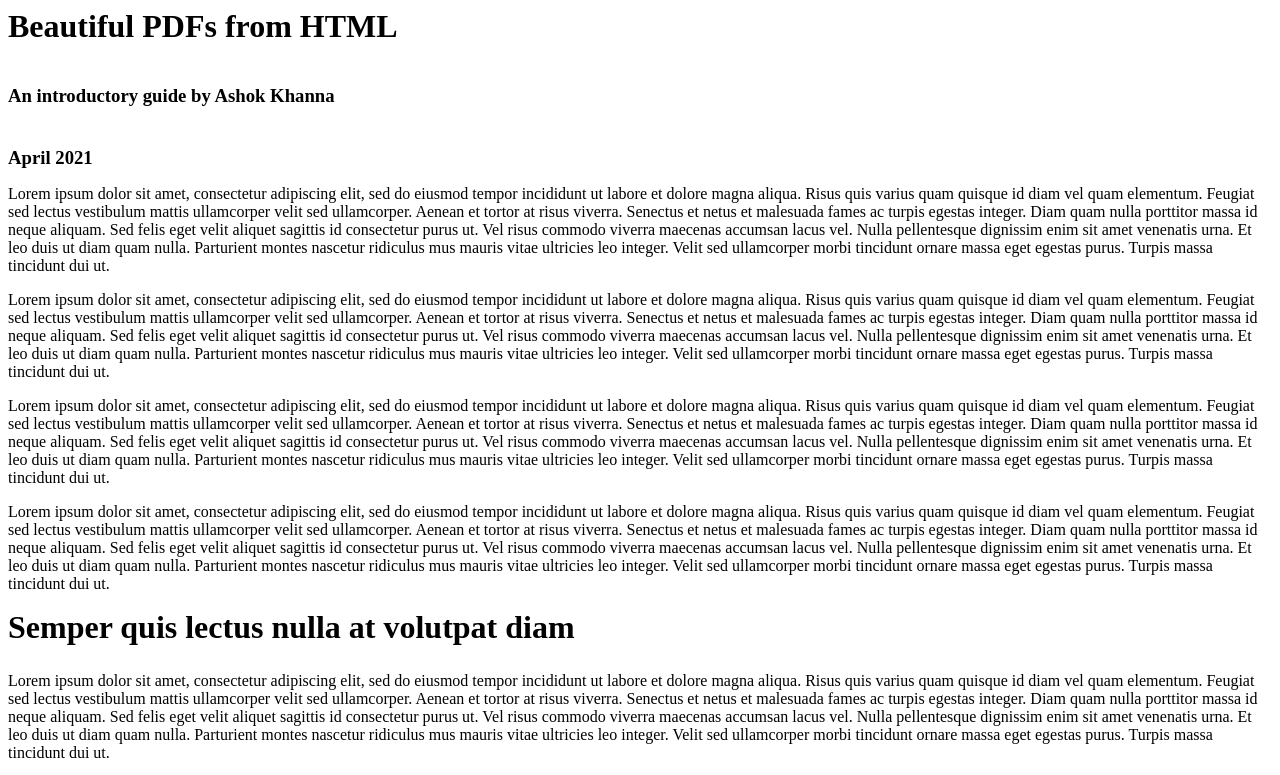
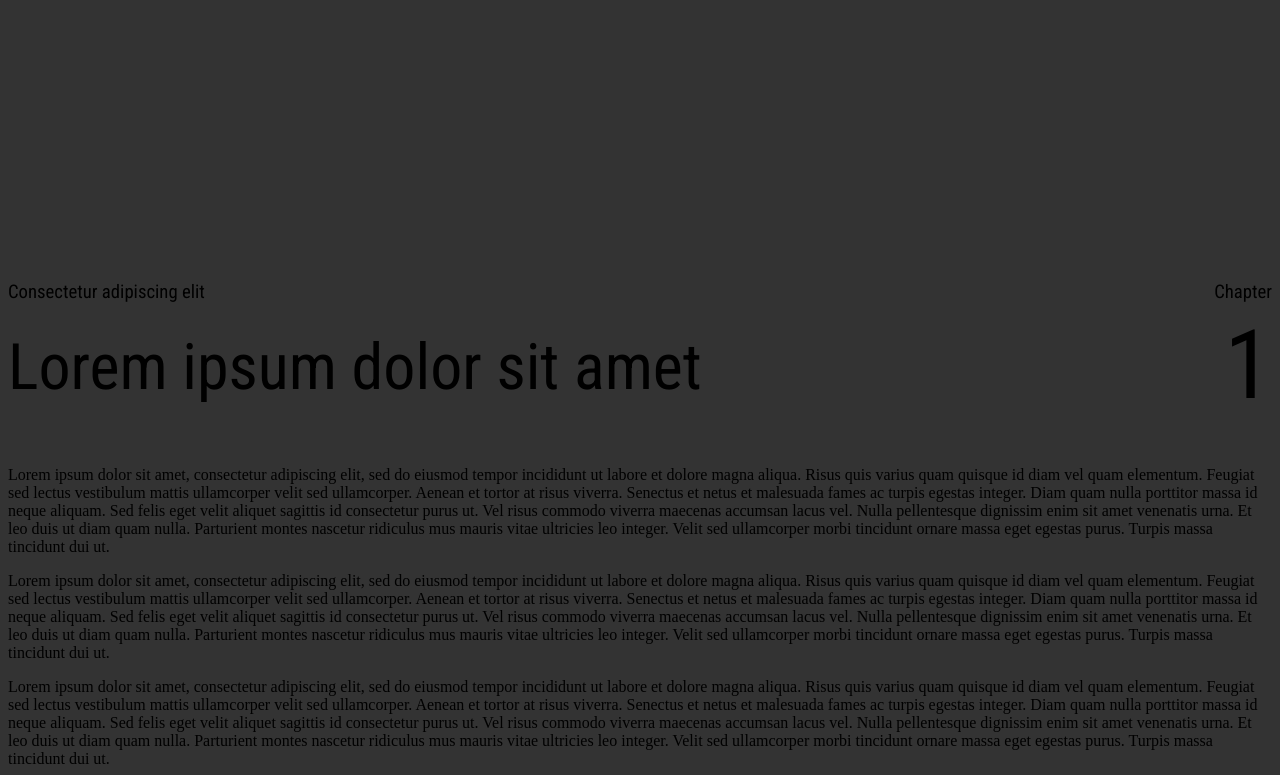
Before and after one commit to huytd/book-builder, a website: page templates/page.html in a window 1280 px wide. Shown: the top 775 px of the page. Drawn offline with Linux system fonts and the light colour scheme.

Commit message:
Finished the layout template

```diff
--- a/templates/page-left.html
+++ b/templates/page.html
@@ -7,12 +7,20 @@
         <link href="interface.css" rel="stylesheet">
         <link href="style.css" rel="stylesheet">
         <script src="https://unpkg.com/pagedjs/dist/paged.polyfill.js"></script>
+        <link rel="preconnect" href="https://fonts.googleapis.com">
+        <link rel="preconnect" href="https://fonts.gstatic.com" crossorigin>
+        <link href="https://fonts.googleapis.com/css2?family=Courier+Prime:wght@400;700&family=Crimson+Pro:ital,wght@0,400;0,600;0,800;1,400;1,600;1,800&family=Roboto+Condensed:ital,wght@0,400;0,700;1,400;1,700&display=swap" rel="stylesheet">
     </head>
     <body>
-        <div class="cover-page">
-            <h1>Beautiful PDFs from HTML</h1>
-            <h3>An introductory guide by Ashok Khanna</h3>
-            <h3>April 2021</h3>
+        <div class="chapter-cover">
+            <div class="chapter-name">
+                <h3 class="no-break">Consectetur adipiscing elit</h3>
+                <h1 class="no-break">Lorem ipsum dolor sit amet</h1>
+            </div>
+            <div class="chapter-number">
+                <h3 class="no-break">Chapter</h3>
+                <h1 class="no-break">1</h1>
+            </div>
         </div>
 
         <p>Lorem ipsum dolor sit amet, consectetur adipiscing elit, sed do eiusmod tempor incididunt ut labore et dolore magna aliqua. Risus quis varius quam quisque id diam vel quam elementum. Feugiat sed lectus vestibulum mattis ullamcorper velit sed ullamcorper. Aenean et tortor at risus viverra. Senectus et netus et malesuada fames ac turpis egestas integer. Diam quam nulla porttitor massa id neque aliquam. Sed felis eget velit aliquet sagittis id consectetur purus ut. Vel risus commodo viverra maecenas accumsan lacus vel. Nulla pellentesque dignissim enim sit amet venenatis urna. Et leo duis ut diam quam nulla. Parturient montes nascetur ridiculus mus mauris vitae ultricies leo integer. Velit sed ullamcorper morbi tincidunt ornare massa eget egestas purus. Turpis massa tincidunt dui ut.</p>
--- a/templates/style.css
+++ b/templates/style.css
@@ -1,35 +1,80 @@
+:root {
+    --font-heading: 'Roboto Condensed', sans-serif;
+    --font-mono: 'Courier Prime', monospace;
+    --font-body: 'Crimson Pro', serif;
+    --font-size-base: 19px;
+    --font-size-small: 16px;
+}
+
+body {
+    background: #333;
+}
+
+h1, h2, h3 {
+    font-family: var(--font-heading);
+    line-height: 2.5rem;
+    font-weight: normal;
+}
+
+code, pre {
+    font-family: var(--font-mono);
+}
+
 @page {
-    size: A5;
-    margin: 0.5in;
+    size: executive;
+    margin: 0.825in 0.625in 0.75in;
     text-align: justify;
-    font-family: 'Iowan Old Style', serif;
+    font-family: var(--font-body);
+    font-size: var(--font-size-base);
+    line-height: 1.25em;
+    background: #FFF;
 }
 
 @page:left {
-    margin-left: 0.5in;
-    margin-right: 1.25in;
+    @top-left {
+        font-family: var(--font-heading);
+        font-size: var(--font-size-small);
+        content: counter(page);
+        margin-top: 1.25em;
+    }
 }
 
 @page:right {
-    margin-right: 0.5in;
-    margin-left: 1.25in;
+    @top-right {
+        font-family: var(--font-heading);
+        font-size: var(--font-size-small);
+        content: counter(page);
+        margin-top: 1.25em;
+    }
 }
 
-.cover-page { page: cover-page; }
-@page cover-page {
-  background-color: #347DBD;
-  color: white;
-  @top-right { content: none; }
-  @bottom-left { content: none; }
-  @bottom-right { content: none; }
+.chapter-cover {
+    height: 50%;
+    display: flex;
+    margin-top: 20%;
+}
+
+.chapter-cover .chapter-name {
+    flex: 1;
+    text-align: left;
+}
+
+.chapter-cover .chapter-name h1 {
+    font-size: 4.0em;
+    line-height: 1.20em;
+    margin-top: 0;
+
+}
+
+.chapter-cover .chapter-number {
+    flex-basis: 20%;
+    text-align: right;
+}
+
+.chapter-cover .chapter-number h1 {
+    font-size: 6.0em;
+    margin-top: 0.35em;
 }
 
 
 .page-break { break-after: page; }
-h1:not(.no-break) { break-before: page; margin-block-start: 0rem; margin-block-end: 1.66rem; }
-h2:not(.no-break) { break-before: page; margin-block-start: 0rem; margin-block-end: 1.66rem; }
-h2.no-break:not(.top) { margin-block-start: 3rem; margin-block-end: 1.66rem;}
-h2.top { margin-block-start: 0rem; margin-block-end: 1.66rem; }
-
-h3:not(.top) {margin-block-start: 2.49rem; margin-block-end: 0.83rem;}
-h3.top { margin-block-start: 1.66rem; margin-block-end: 0.83rem; }
```
